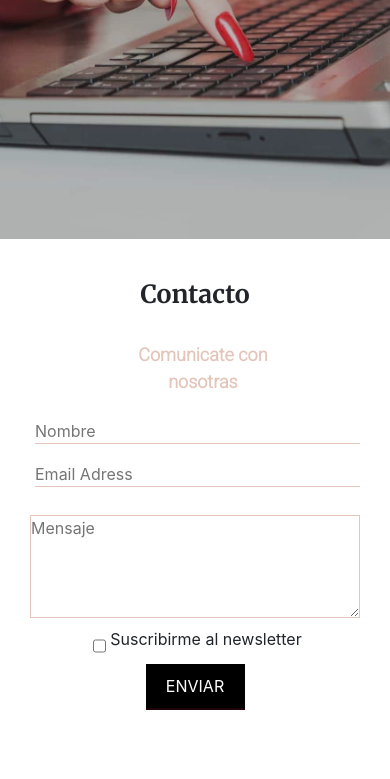
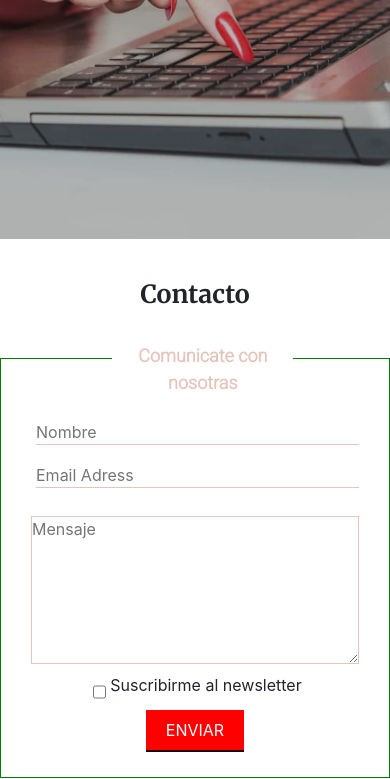
Before and after one commit to vanstta/IDB-Studio, a plain HTML site: page contacto.html in a window 390 px wide. Shown: the part 361-1140 px from the top of the page. Drawn offline with nearby package versions, Linux system fonts and the light colour scheme.

Commit message:
boton contacto

```diff
--- a/estilos/estilos.css
+++ b/estilos/estilos.css
@@ -1363,13 +1363,12 @@ display: none;
 .form_contacto {
     margin-top: 20px;
     width: 100%;
-
-    border: none;
+    height: 420px;
     display: flex;
     flex-direction: column;
     padding-left: 30px;
     padding-right: 30px;
-
+    border: solid 1px green;
 
 }
 
@@ -1400,12 +1399,11 @@ display: none;
 }
 
 .enviar_cont {
-    background-color: black;
+    background-color: red;
     border-radius: 0;
     color: white;
-    padding-top: 10px;
-    padding-bottom: 10px;
-
+    padding-top: 8px;
+    padding-bottom: 8px;
    width: 30%;
    margin-left: 35%;
 
```
